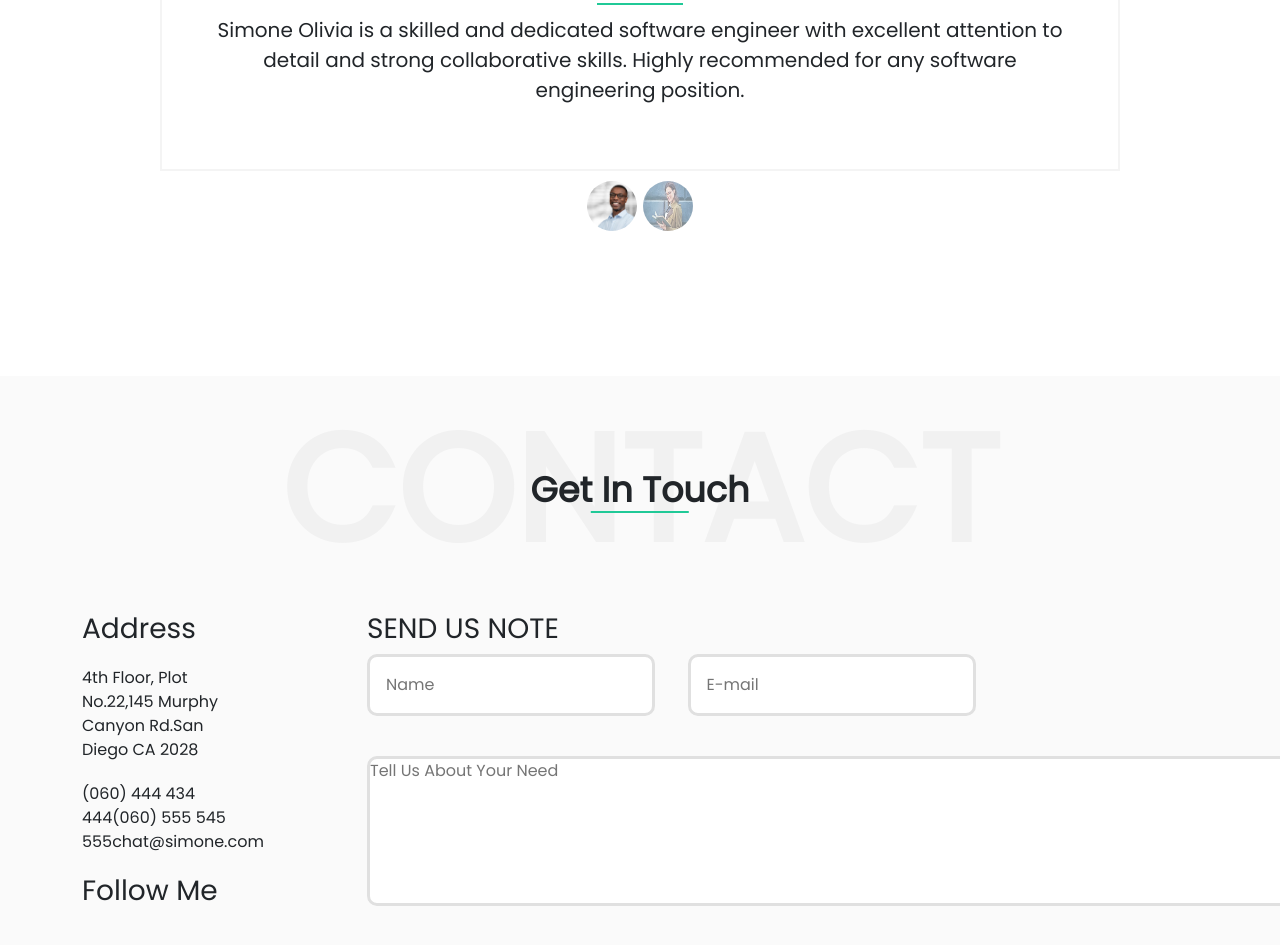
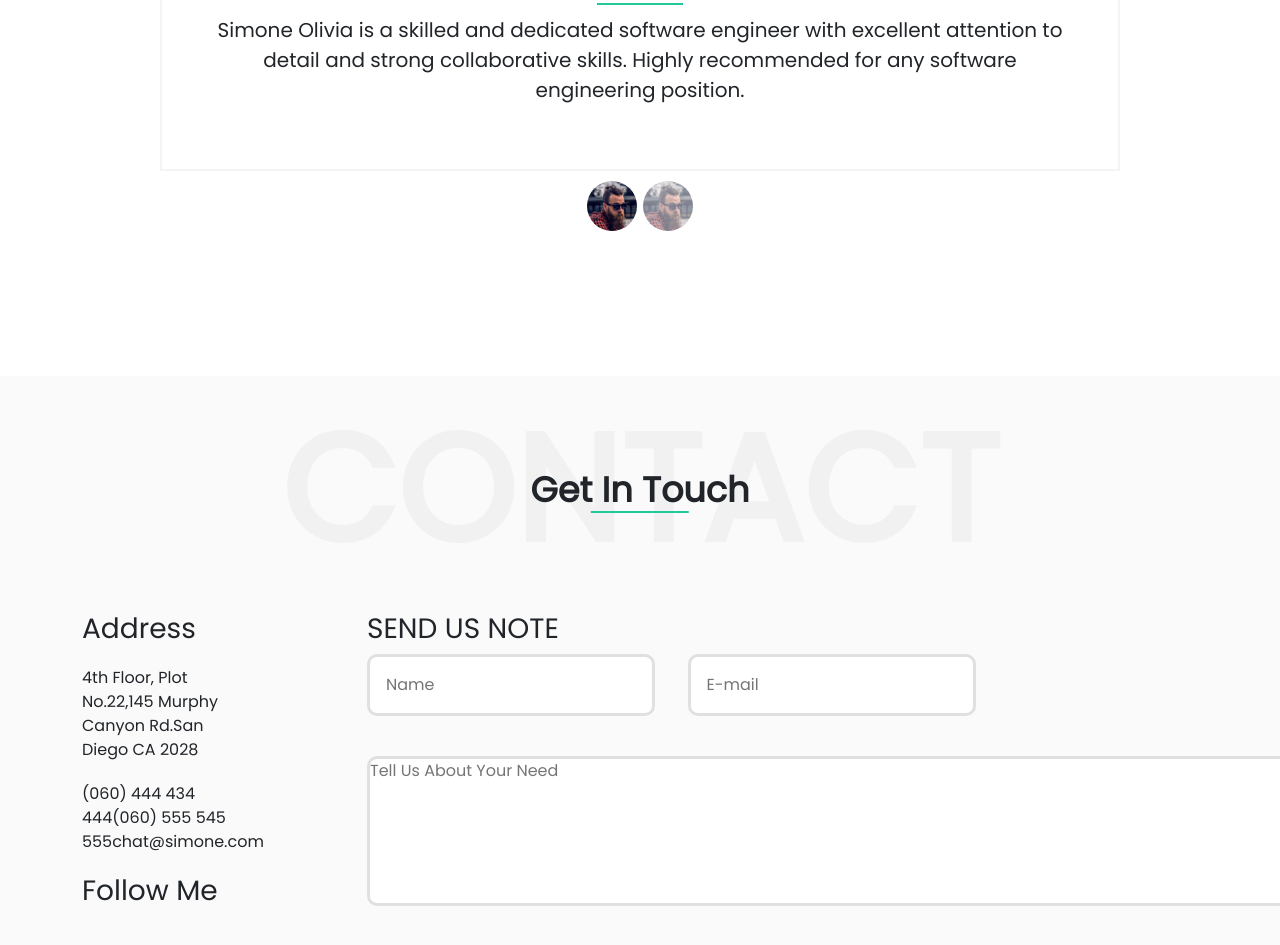
Before and after one commit to mohameds37/semone, a plain HTML site: page index.html in a window 1280 px wide. Shown: the part 6064-7009 px from the top of the page. Drawn offline with Linux system fonts and the light colour scheme.

Commit message:
Update index.html

```diff
--- a/index.html
+++ b/index.html
@@ -367,7 +367,7 @@
 
                     <div class="carousel-item">
 
-                        <img src="images/client2.jfif" class="client-img shadow-lg rounded-circle" alt="">
+                        <img src="images/client-sm-2.jpg" class="client-img shadow-lg rounded-circle" alt="">
                         <div class="client-feedback  p-5">
                             <h6 class="fw-bold">Emily Mitchell</h6>
                             <span class="text-muted">Freelancer in Canada</span>
@@ -384,10 +384,10 @@
 
                 <div class=" carousel-indicators position-static">
                     <button type="button" data-bs-target="#carouselExampleIndicators" data-bs-slide-to="0" class="active" aria-current="true" aria-label="Slide 1">
-                        <img src="images/client1.jpg " class="w-100 rounded-circle clieents" alt="">
+                        <img src="images/client-sm-2.jpg " class="w-100 rounded-circle clieents" alt="">
                     </button>
                     <button type="button" data-bs-target="#carouselExampleIndicators" data-bs-slide-to="1" aria-label="Slide 2">
-                        <img src="images/client2.jfif" class="w-100 rounded-circle clieents" alt="">
+                        <img src="images/client-sm-2.jpg" class="w-100 rounded-circle clieents" alt="">
 
                     </button>
                 </div>
```
